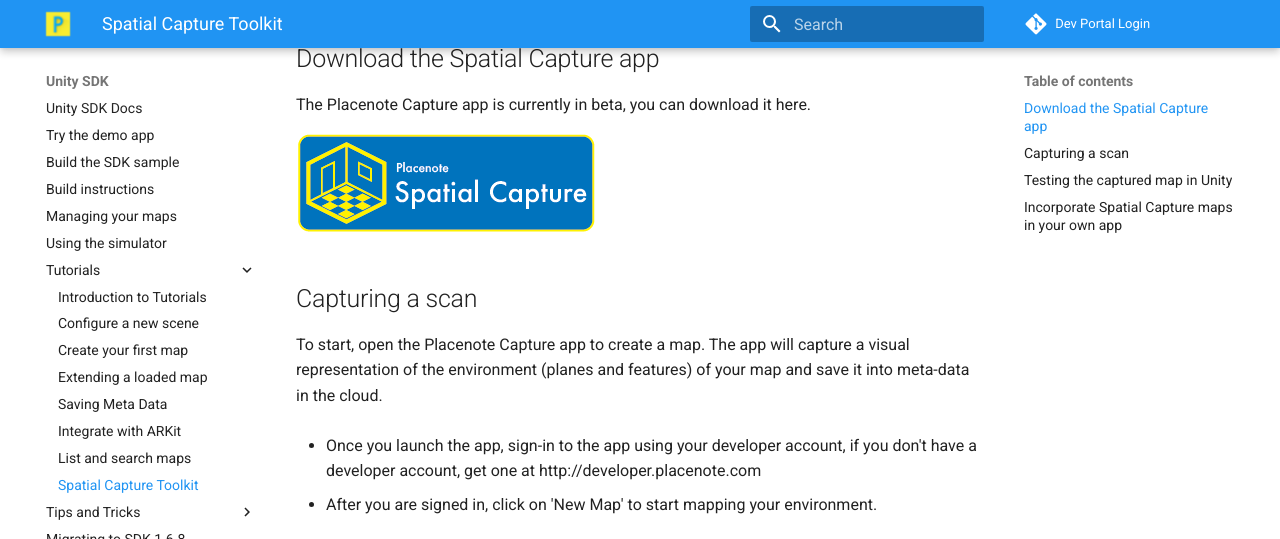
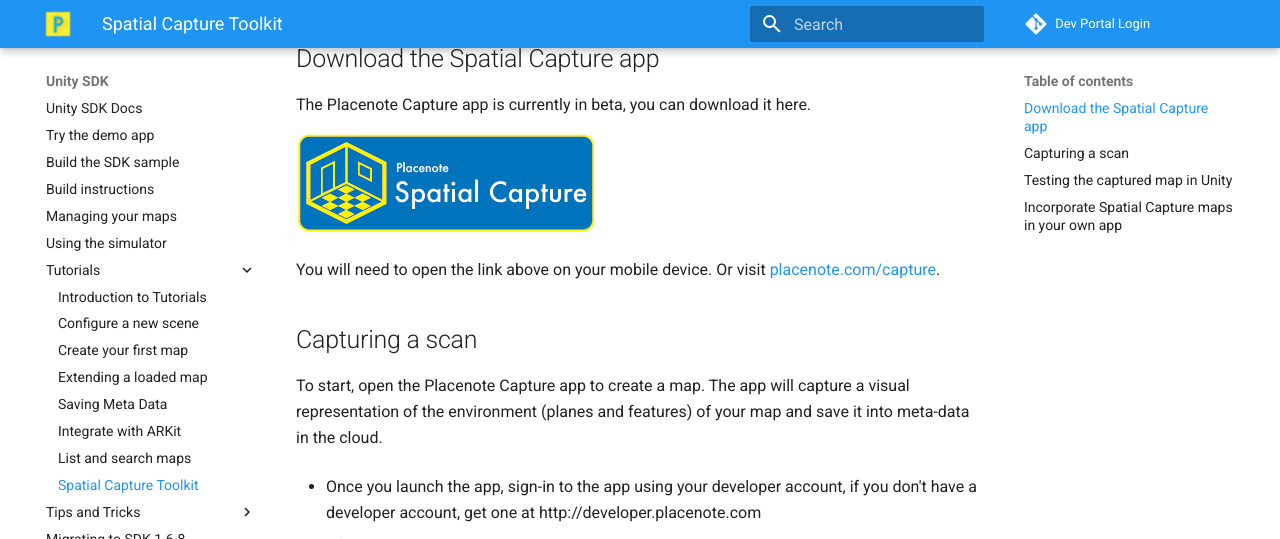
Before and after one commit to Placenote/docs, an MkDocs documentation site: the page built from docs/unity/tutorials/spatial-capture.md, in a window 1280 px wide and 900 px high, scrolled down 433 px, cut to the strip 0-539 px from the top of the window. Built offline with MkDocs 1.6.1 and Material for MkDocs 9.7.7, drawn with Linux system fonts in a browser that asks for light colours; old or Windows-style settings are respelled for this version of MkDocs.

Commit message:
updating spatial capture app download link

```diff
--- a/docs/unity/tutorials/spatial-capture.md
+++ b/docs/unity/tutorials/spatial-capture.md
@@ -7,7 +7,9 @@ When creating persistent scenes in a physical location, you cannot always be the
 ## Download the Spatial Capture app
 The Placenote Capture app is currently in beta, you can download it here.
 
-<a href=""><img src="../../../img/unity/spatial-capture/spatial-capture-logo.png"></a>
+<a href="https://placenote.com/capture"><img src="../../../img/unity/spatial-capture/spatial-capture-logo.png"></a>
+
+You will need to open the link above on your mobile device. Or visit [placenote.com/capture](https://placenote.com/capture).
 
 ## Capturing a scan
 To start, open the Placenote Capture app to create a map. The app will capture a visual representation of the environment (planes and features) of your map and save it into meta-data in the cloud.
```
